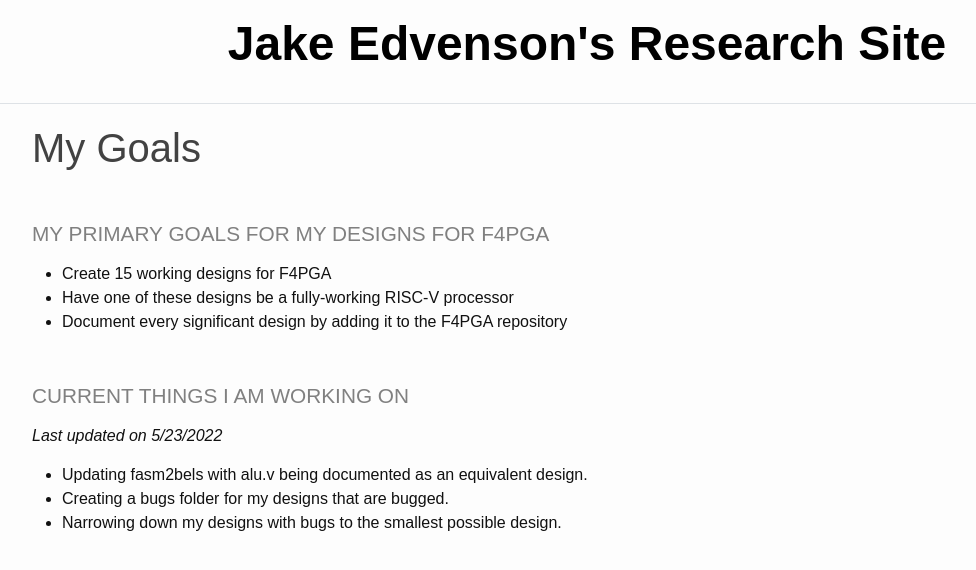
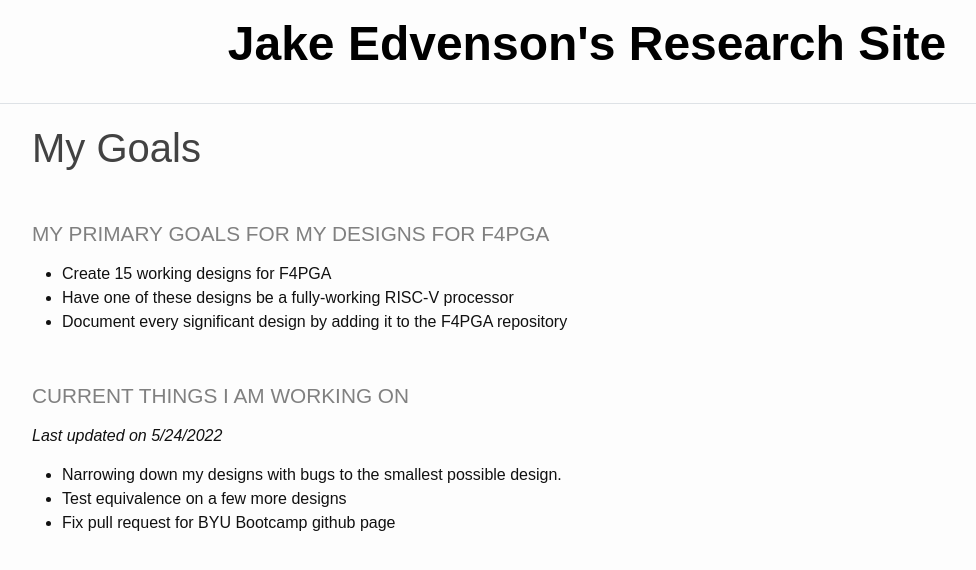
Before and after one commit to JakeEdvenson/JakeEdvenson.github.io, a Jekyll site: the page built from _pages/goals.md, in a window 1280 px wide. Shown: the top 570 px of the page, without its empty margins (53-1029 px from the left). Built offline with Jekyll 4.4.1, drawn with Linux system fonts in a browser that asks for light colours.

Commit message:
Update goals.md

```diff
--- a/_pages/goals.md
+++ b/_pages/goals.md
@@ -9,7 +9,7 @@ title: My Goals
 * Document every significant design by adding it to the F4PGA repository
 
 ### Current Things I am working on
-*Last updated on 5/23/2022*
-* Updating fasm2bels with alu.v being documented as an equivalent design.
-* Creating a bugs folder for my designs that are bugged.
+*Last updated on 5/24/2022*
 * Narrowing down my designs with bugs to the smallest possible design.
+* Test equivalence on a few more designs
+* Fix pull request for BYU Bootcamp github page
```
